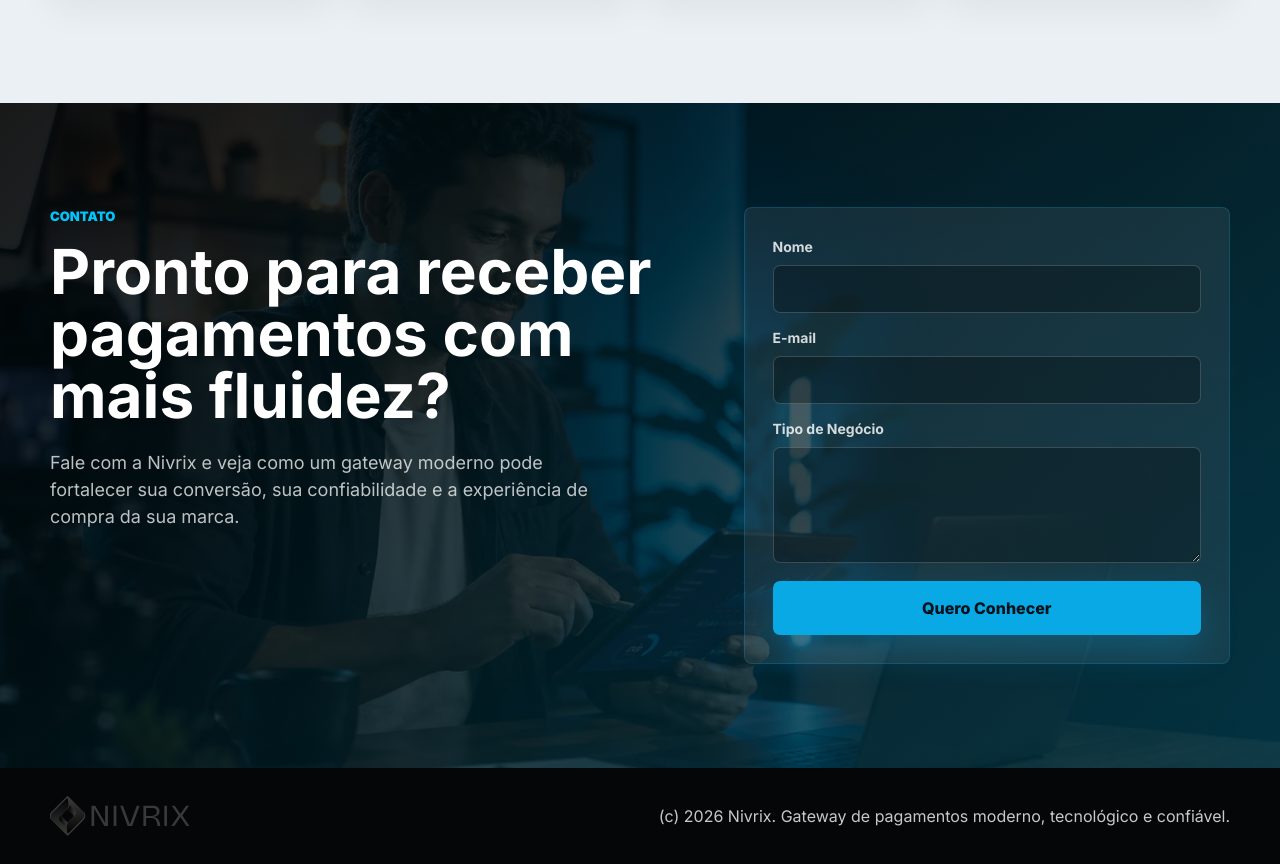
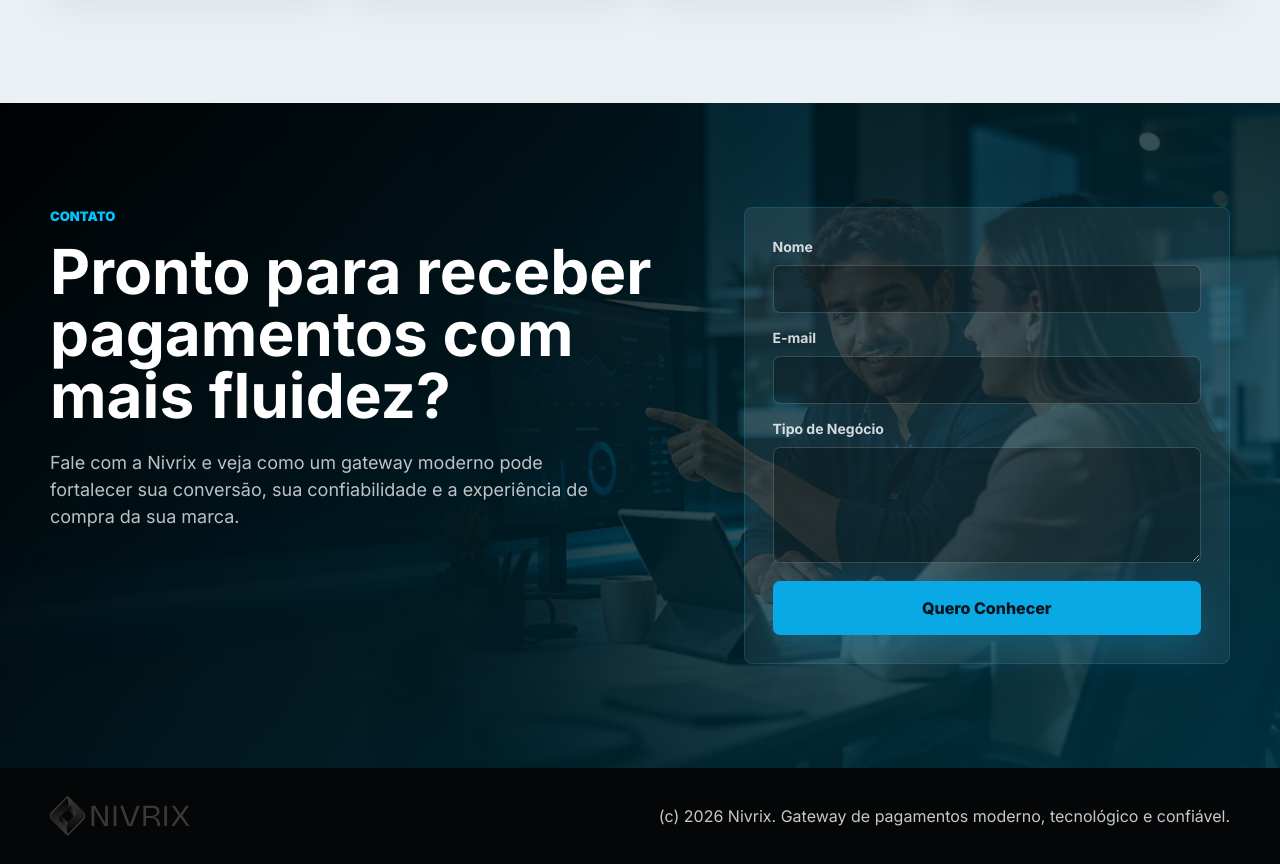
Before and after one commit to gabriel1574/Nivrix, a Next.js app: page / in a window 1280 px wide. Shown: the part 5886-6750 px from the top of the page. Built offline with nearby package versions, Linux system fonts and the light colour scheme; no server answers.

Commit message:
Replace contact section image

```diff
--- a/app/globals.css
+++ b/app/globals.css
@@ -706,7 +706,7 @@ h3 {
   color: var(--panel);
   background:
     linear-gradient(135deg, rgba(0, 0, 0, 0.9), rgba(0, 64, 82, 0.72)),
-    url("/assets/nivrix-creator-payments.webp") center / cover;
+    url("/assets/nivrix-support-payments.webp") center / cover;
 }
 
 .band .section-heading p {
```
Also changed, not shown: public/assets/nivrix-support-payments.webp (added).
